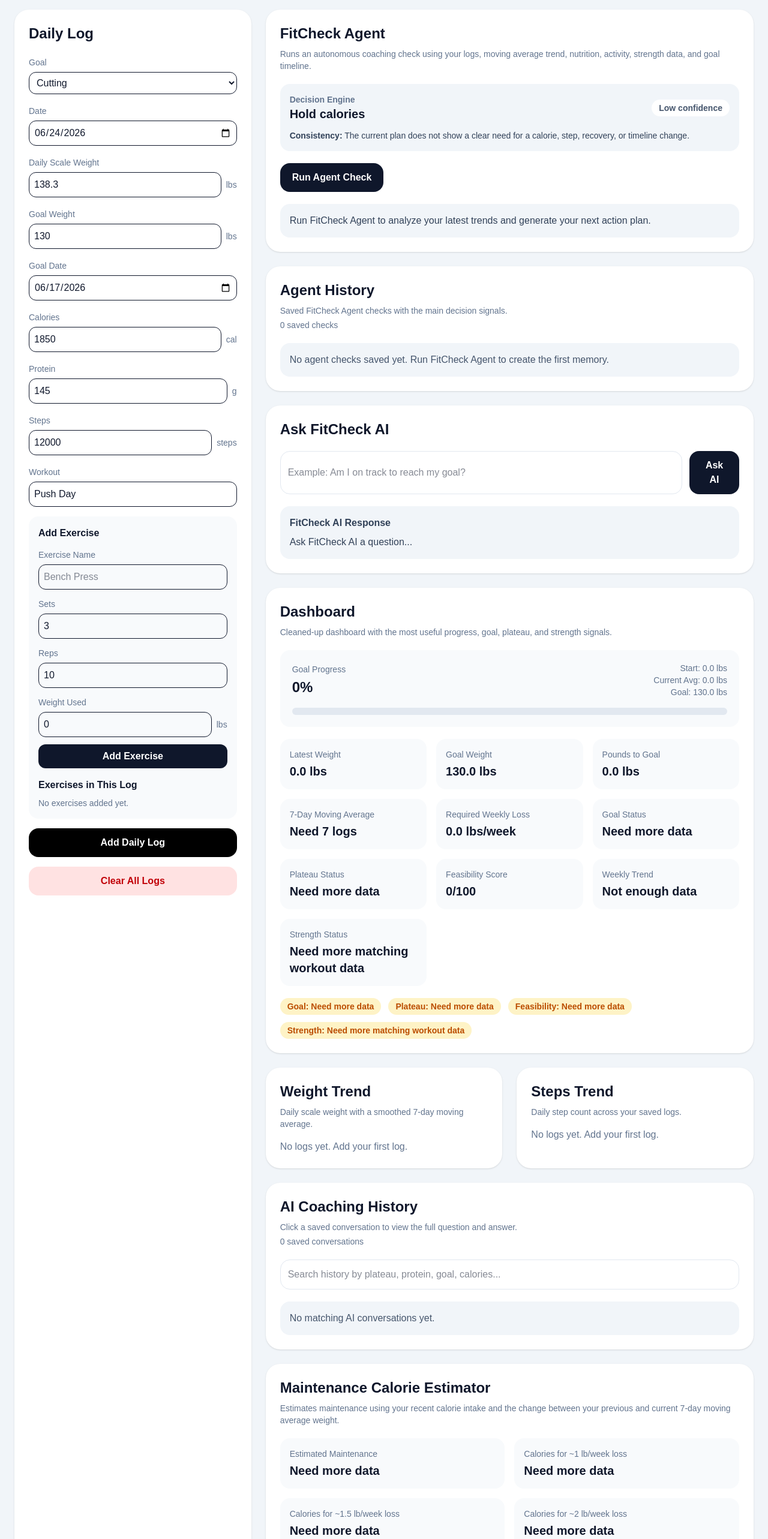
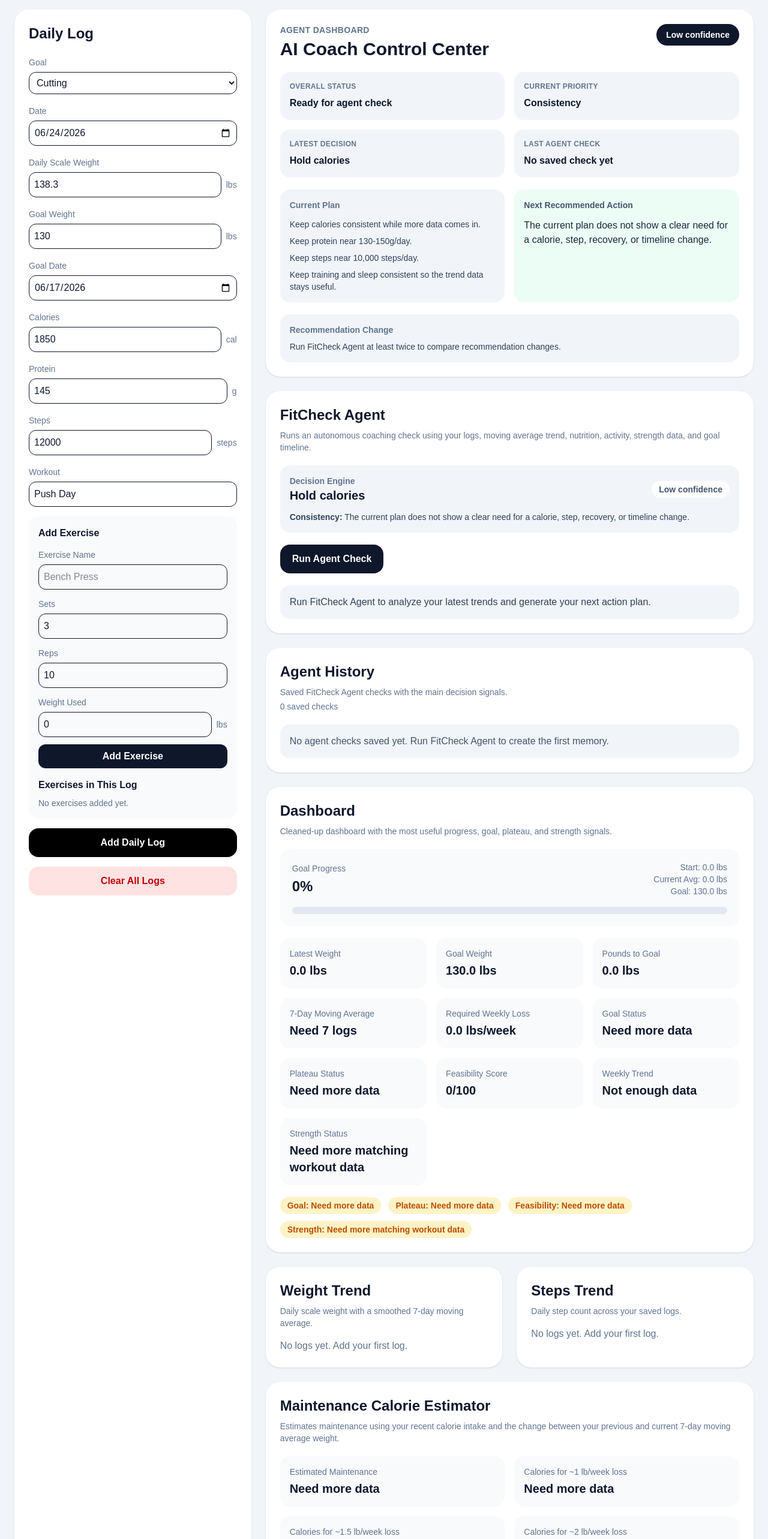
Before and after one commit to ayushs36/fitcheck-ai, a Next.js app: page / in a window 1280 px wide. Shown: the part 200-2766 px from the top of the page at 60% size. Built offline with nearby package versions, Linux system fonts and the light colour scheme.

Commit message:
Add FitCheck Agent dashboard

```diff
--- a/app/page.tsx
+++ b/app/page.tsx
@@ -47,6 +47,8 @@ import { FitCheckAgentCard } from "@/components/FitCheckAgentCard";
 
 import { AgentHistoryCard } from "@/components/AgentHistoryCard";
 
+import { AgentDashboardCard } from "@/components/AgentDashboardCard";
+
 const STORAGE_KEY = "fitcheck-logs-v1";
 const SETTINGS_KEY = "fitcheck-settings-v1";
 const AI_HISTORY_KEY = "fitcheck-ai-history-v1";
@@ -92,10 +94,6 @@ const [aiWeeklyReport, setAiWeeklyReport] = useState(
 const [isWeeklyReportLoading, setIsWeeklyReportLoading] =
   useState(false);
   const [aiHistory, setAiHistory] = useState<AIConversation[]>([]);
-  const [expandedConversationId, setExpandedConversationId] =
-  useState<string | null>(null);
-
-const [historySearch, setHistorySearch] = useState("");
   const [goalStrategy, setGoalStrategy] = useState(
   "Generate an AI goal strategy to get a personalized plan for reaching your target."
 );
@@ -702,6 +700,9 @@ AI Confidence Score: ${confidenceScore}%
     maintenanceEstimate,
   });
 
+  const latestAgentCheck = agentHistory[0];
+  const previousAgentCheck = agentHistory[1];
+
   function resetEntry() {
     setEntry({
       id: crypto.randomUUID(),
@@ -807,15 +808,12 @@ function saveAIConversation(
   setAiHistory((current) => [newConversation, ...current]);
 }
 
-function clearAIHistory() {
-  setAiHistory([]);
-}
-
 function getAgentSection(response: string, label: string) {
   const sections = [
     "Overall Status",
     "Biggest Risk",
     "Evidence",
+    "Decision Engine Action",
     "Calorie Target",
     "Protein Target",
     "Step Target",
@@ -826,8 +824,9 @@ function getAgentSection(response: string, label: string) {
   const escapedSections = sections
     .map((section) => section.replace(/[.*+?^${}()|[\]\\]/g, "\\$&"))
     .join("|");
+  const escapedLabel = label.replace(/[.*+?^${}()|[\]\\]/g, "\\$&");
   const regex = new RegExp(
-    `${label}:?\\s*([\\s\\S]*?)(?=\\n\\s*(?:${escapedSections}):|$)`,
+    `(?:^|\\n)\\s*(?:[-*]\\s*)?(?:\\*\\*)?${escapedLabel}(?:\\*\\*)?:?\\s*([\\s\\S]*?)(?=\\n\\s*(?:[-*]\\s*)?(?:\\*\\*)?(?:${escapedSections})(?:\\*\\*)?:|$)`,
     "i"
   );
   const match = response.match(regex);
@@ -840,32 +839,37 @@ function getAgentSection(response: string, label: string) {
 }
 
 function saveAgentCheck(fullResponse: string) {
+  setAgentHistory((current) => {
+    const currentDecision = agentDecision.action;
+    const previousDecision = current[0]?.decision;
+    const changeSummary = previousDecision
+      ? previousDecision === currentDecision
+        ? "No change. The agent kept the same core recommendation."
+        : `Previous: ${previousDecision}. Current: ${currentDecision}. Change reason: ${agentDecision.rationale}`
+      : "First saved agent recommendation.";
+
     const newAgentCheck: AgentCheck = {
       id: crypto.randomUUID(),
       date: new Date().toLocaleString(),
       status: getAgentSection(fullResponse, "Overall Status"),
+      decision: currentDecision,
       biggestRisk: getAgentSection(fullResponse, "Biggest Risk"),
+      evidence: getAgentSection(fullResponse, "Evidence"),
+      nextAction: getAgentSection(fullResponse, "Next 7-Day Action Plan"),
       recommendation: getAgentSection(fullResponse, "Next 7-Day Action Plan"),
       confidence: getAgentSection(fullResponse, "Confidence Level"),
+      changeSummary,
       fullResponse,
     };
 
-  setAgentHistory((current) => [newAgentCheck, ...current]);
+    return [newAgentCheck, ...current];
+  });
 }
 
 function clearAgentHistory() {
   setAgentHistory([]);
   setExpandedAgentCheckId(null);
 }
-const filteredAIHistory = aiHistory.filter((item) => {
-  const search = historySearch.toLowerCase();
-
-  return (
-    item.question.toLowerCase().includes(search) ||
-    item.answer.toLowerCase().includes(search) ||
-    item.type.toLowerCase().includes(search)
-  );
-});
   function askFitCheckAI() {
     const question = coachQuestion.toLowerCase().trim();
 
@@ -1357,6 +1361,12 @@ function toggleLogMonth(monthYear: string) {
 
 
           <section className="space-y-6 lg:col-span-2">
+<AgentDashboardCard
+  agentDecision={agentDecision}
+  latestAgentCheck={latestAgentCheck}
+  previousAgentCheck={previousAgentCheck}
+/>
+
 <FitCheckAgentCard
   agentReport={agentReport}
   isAgentLoading={isAgentLoading}
@@ -1369,14 +1379,6 @@ function toggleLogMonth(monthYear: string) {
   expandedAgentCheckId={expandedAgentCheckId}
   setExpandedAgentCheckId={setExpandedAgentCheckId}
   clearAgentHistory={clearAgentHistory}
-/>
-
-            <AskAICard
-  coachQuestion={coachQuestion}
-  setCoachQuestion={setCoachQuestion}
-  coachAnswer={coachAnswer}
-  isCoachLoading={isCoachLoading}
-  askFitCheckAILLM={askFitCheckAILLM}
 />
 
             <section className="rounded-3xl bg-white p-6 shadow-sm">
@@ -1521,89 +1523,6 @@ function toggleLogMonth(monthYear: string) {
   </section>
 </div>
 <section className="rounded-3xl bg-white p-6 shadow-sm">
-  <div className="flex flex-col gap-3 md:flex-row md:items-center md:justify-between">
-    <div>
-      <h2 className="text-2xl font-semibold">AI Coaching History</h2>
-      <p className="mt-2 text-sm text-slate-500">
-        Click a saved conversation to view the full question and answer.
-      </p>
-      <p className="mt-1 text-sm text-slate-500">
-        {aiHistory.length} saved conversation{aiHistory.length === 1 ? "" : "s"}
-      </p>
-    </div>
-
-    {aiHistory.length > 0 && (
-      <button
-        onClick={clearAIHistory}
-        className="rounded-2xl bg-red-100 px-4 py-2 font-semibold text-red-700"
-      >
-        Clear History
-      </button>
-    )}
-  </div>
-
-  <input
-    className="mt-5 w-full rounded-2xl border border-slate-200 p-3"
-    value={historySearch}
-    onChange={(event) => setHistorySearch(event.target.value)}
-    placeholder="Search history by plateau, protein, goal, calories..."
-  />
-
-  <div className="mt-5 space-y-3">
-    {filteredAIHistory.length === 0 ? (
-      <p className="rounded-2xl bg-slate-100 p-4 text-slate-600">
-        No matching AI conversations yet.
-      </p>
-    ) : (
-      filteredAIHistory.map((item) => {
-        const isExpanded = expandedConversationId === item.id;
-
-        return (
-          <div key={item.id} className="rounded-2xl bg-slate-100 p-4">
-            <button
-              onClick={() =>
-                setExpandedConversationId(isExpanded ? null : item.id)
-              }
-              className="w-full text-left"
-            >
-              <div className="flex flex-col gap-2 md:flex-row md:items-center md:justify-between">
-                <div>
-                  <p className="font-semibold text-slate-900">
-                    {isExpanded ? "▼" : "▶"} {item.question}
-                  </p>
-                  <p className="mt-1 text-sm text-slate-500">
-                    {item.type} • {item.createdAt}
-                  </p>
-                </div>
-
-                <span className="rounded-full bg-white px-3 py-1 text-sm font-semibold text-slate-600">
-                  {isExpanded ? "Hide" : "View"}
-                </span>
-              </div>
-            </button>
-
-            {isExpanded && (
-              <div className="mt-4 border-t border-slate-200 pt-4">
-                <p className="text-sm font-semibold text-slate-700">
-                  Question
-                </p>
-                <p className="mt-1 text-slate-700">{item.question}</p>
-
-                <p className="mt-4 text-sm font-semibold text-slate-700">
-                  Answer
-                </p>
-                <p className="mt-1 whitespace-pre-wrap text-slate-700">
-                  {item.answer}
-                </p>
-              </div>
-            )}
-          </div>
-        );
-      })
-    )}
-  </div>
-</section>
-<section className="rounded-3xl bg-white p-6 shadow-sm">
   <h2 className="text-2xl font-semibold">
     Maintenance Calorie Estimator
   </h2>
@@ -1667,6 +1586,14 @@ function toggleLogMonth(monthYear: string) {
   goalStrategy={goalStrategy}
   isGoalStrategyLoading={isGoalStrategyLoading}
   generateGoalStrategy={generateGoalStrategy}
+/>
+
+<AskAICard
+  coachQuestion={coachQuestion}
+  setCoachQuestion={setCoachQuestion}
+  coachAnswer={coachAnswer}
+  isCoachLoading={isCoachLoading}
+  askFitCheckAILLM={askFitCheckAILLM}
 />
 
             <section className="rounded-3xl bg-white p-6 shadow-sm">
--- /dev/null
+++ b/components/AgentDashboardCard.tsx
@@ -0,0 +1,117 @@
+import type { AgentCheck, AgentDecision } from "@/types/fitness";
+
+export function AgentDashboardCard({
+  agentDecision,
+  latestAgentCheck,
+  previousAgentCheck,
+}: {
+  agentDecision: AgentDecision;
+  latestAgentCheck?: AgentCheck;
+  previousAgentCheck?: AgentCheck;
+}) {
+  const latestDecision = latestAgentCheck?.decision ?? agentDecision.action;
+  const previousDecision = previousAgentCheck?.decision;
+  const recommendationChanged =
+    Boolean(previousDecision) && previousDecision !== latestDecision;
+  const recommendationStable =
+    Boolean(previousDecision) && previousDecision === latestDecision;
+
+  return (
+    <section className="rounded-3xl bg-white p-6 shadow-sm">
+      <div className="flex flex-col gap-3 md:flex-row md:items-start md:justify-between">
+        <div>
+          <p className="text-sm font-semibold uppercase tracking-wide text-slate-500">
+            Agent Dashboard
+          </p>
+          <h2 className="mt-1 text-3xl font-bold">AI Coach Control Center</h2>
+        </div>
+
+        <span className="w-fit rounded-full bg-slate-900 px-4 py-2 text-sm font-semibold text-white">
+          {latestAgentCheck?.confidence ?? agentDecision.confidence} confidence
+        </span>
+      </div>
+
+      <div className="mt-5 grid gap-4 md:grid-cols-2">
+        <AgentDashboardStat
+          label="Overall Status"
+          value={latestAgentCheck?.status ?? "Ready for agent check"}
+        />
+        <AgentDashboardStat label="Current Priority" value={agentDecision.priority} />
+        <AgentDashboardStat label="Latest Decision" value={latestDecision} />
+        <AgentDashboardStat
+          label="Last Agent Check"
+          value={latestAgentCheck?.date ?? "No saved check yet"}
+        />
+      </div>
+
+      <div className="mt-5 grid gap-4 xl:grid-cols-2">
+        <div className="rounded-2xl bg-slate-100 p-4">
+          <p className="text-sm font-semibold text-slate-500">Current Plan</p>
+          <div className="mt-3 space-y-2 text-sm text-slate-700">
+            <p>{agentDecision.calorieGuidance}</p>
+            <p>{agentDecision.proteinGuidance}</p>
+            <p>{agentDecision.stepGuidance}</p>
+            <p>{agentDecision.recoveryGuidance}</p>
+          </div>
+        </div>
+
+        <div className="rounded-2xl bg-emerald-50 p-4">
+          <p className="text-sm font-semibold text-slate-600">
+            Next Recommended Action
+          </p>
+          <p className="mt-3 text-slate-800">
+            {latestAgentCheck?.nextAction ??
+              latestAgentCheck?.recommendation ??
+              agentDecision.rationale}
+          </p>
+        </div>
+      </div>
+
+      <div className="mt-5 rounded-2xl bg-slate-100 p-4">
+        <p className="text-sm font-semibold text-slate-500">
+          Recommendation Change
+        </p>
+
+        {previousDecision ? (
+          <div className="mt-2 text-sm text-slate-700">
+            <p>
+              Previous: <span className="font-semibold">{previousDecision}</span>
+            </p>
+            <p>
+              Current: <span className="font-semibold">{latestDecision}</span>
+            </p>
+            <p className="mt-2">
+              {recommendationChanged
+                ? latestAgentCheck?.changeSummary ??
+                  `Changed because ${agentDecision.rationale.toLowerCase()}`
+                : recommendationStable
+                ? "No change. The latest agent check supports the same core action."
+                : "Run another agent check to compare recommendations."}
+            </p>
+          </div>
+        ) : (
+          <p className="mt-2 text-sm text-slate-700">
+            Run FitCheck Agent at least twice to compare recommendation changes.
+          </p>
+        )}
+      </div>
+    </section>
+  );
+}
+
+function AgentDashboardStat({
+  label,
+  value,
+}: {
+  label: string;
+  value: string;
+}) {
+  return (
+    <div className="rounded-2xl bg-slate-100 p-4">
+      <p className="text-xs font-semibold uppercase tracking-wide text-slate-500">
+        {label}
+      </p>
+      <p className="mt-2 font-semibold text-slate-900">{value}</p>
+    </div>
+  );
+}
--- a/components/AgentHistoryCard.tsx
+++ b/components/AgentHistoryCard.tsx
@@ -44,6 +44,9 @@ export function AgentHistoryCard({
         ) : (
           agentHistory.map((check) => {
             const isExpanded = expandedAgentCheckId === check.id;
+            const decision = check.decision ?? "Not specified";
+            const nextAction = check.nextAction ?? check.recommendation;
+            const evidence = check.evidence ?? "Open full details to review evidence.";
 
             return (
               <div key={check.id} className="rounded-2xl bg-slate-100 p-4">
@@ -56,7 +59,7 @@ export function AgentHistoryCard({
                   <div className="flex flex-col gap-3 md:flex-row md:items-start md:justify-between">
                     <div>
                       <p className="font-semibold text-slate-900">
-                        {isExpanded ? "Hide" : "View"} agent check
+                        {isExpanded ? "Hide" : "View"} {decision}
                       </p>
                       <p className="mt-1 text-sm text-slate-500">
                         {check.date}
@@ -71,18 +74,29 @@ export function AgentHistoryCard({
 
                 <div className="mt-4 grid gap-3 md:grid-cols-3">
                   <AgentHistoryStat label="Status" value={check.status} />
+                  <AgentHistoryStat label="Decision" value={decision} />
                   <AgentHistoryStat
                     label="Biggest Risk"
                     value={check.biggestRisk}
                   />
                   <AgentHistoryStat
-                    label="Recommendation"
-                    value={check.recommendation}
+                    label="Next Action"
+                    value={nextAction}
+                  />
+                  <AgentHistoryStat label="Evidence" value={evidence} />
+                  <AgentHistoryStat
+                    label="Change"
+                    value={check.changeSummary ?? "No previous comparison"}
                   />
                 </div>
 
                 {isExpanded && (
                   <div className="mt-4 border-t border-slate-200 pt-4">
+                    <p className="text-sm font-semibold text-slate-700">
+                      Reasoning
+                    </p>
+                    <p className="mt-2 text-slate-700">{evidence}</p>
+
                     <p className="text-sm font-semibold text-slate-700">
                       Full Agent Response
                     </p>
--- a/types/fitness.ts
+++ b/types/fitness.ts
@@ -44,9 +44,13 @@ export type AgentCheck = {
   id: string;
   date: string;
   status: string;
+  decision?: AgentDecisionAction;
   biggestRisk: string;
+  evidence?: string;
+  nextAction?: string;
   recommendation: string;
   confidence: string;
+  changeSummary?: string;
   fullResponse: string;
 };
 
```
Lines whose indentation alone changed are shown as unchanged.
